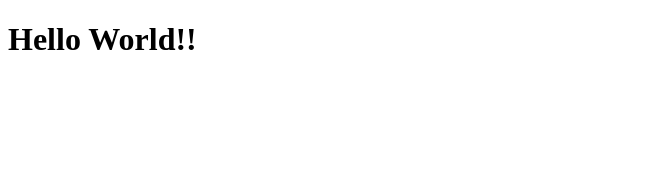
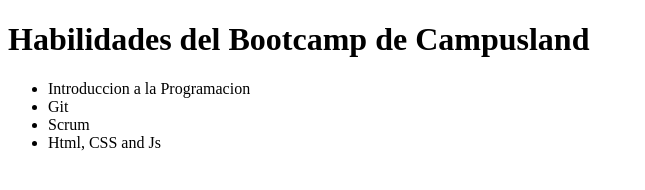
Before and after one commit to Pablo-cyber123/Git-branch-conflicto, a plain HTML site: page index.html in a window 1280 px wide. Shown: the whole page, without its empty margins (0-645 px from the left). Drawn offline with Linux system fonts and the light colour scheme.

Commit message:
feat: :sparkles: se agregaron las habilidades del Bootcamp

```diff
--- a/index.html
+++ b/index.html
@@ -4,6 +4,12 @@
     <title>Welcome</title>
 </head>
 <body>
-    <h1>Hello World!!</h1>
+    <h1>Habilidades del Bootcamp de Campusland</h1>
+    <ul>
+        <li>Introduccion a la Programacion</li>
+        <li>Git</li>
+        <li>Scrum</li>
+        <li>Html, CSS and Js</li>
+    </ul>
 </body>
 </html>
```
